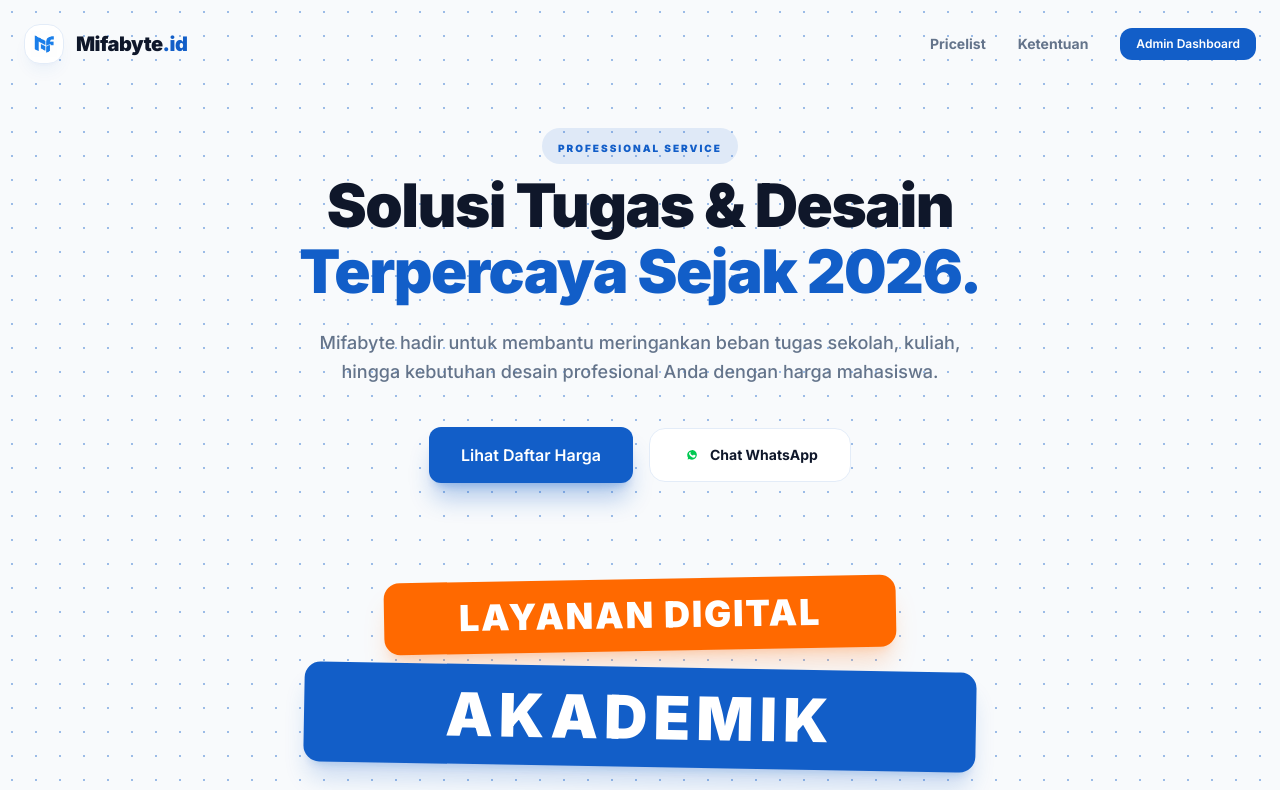
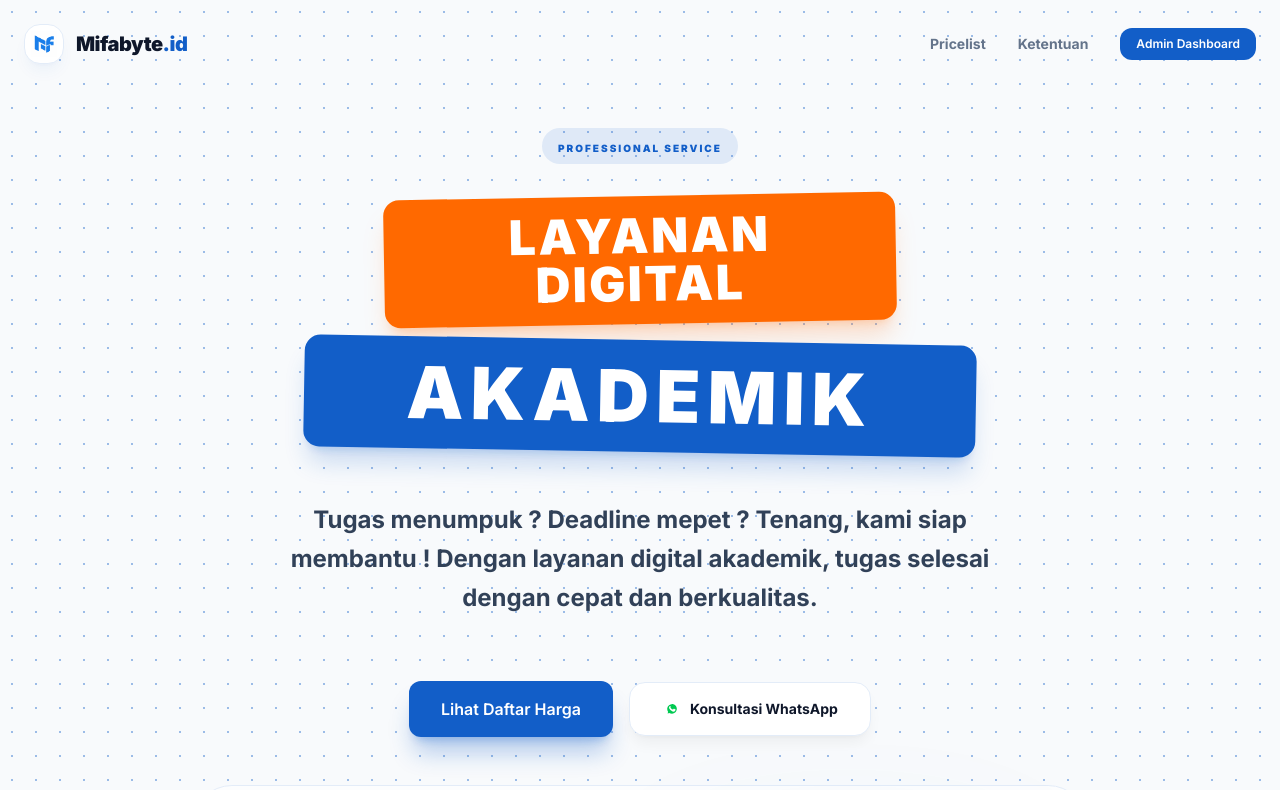
Before and after one commit to MakdumIbrohim/mifabye-finance, a Next.js app: page / in a window 1280 px wide. Shown: the top 790 px of the page. Built offline with nearby package versions, Linux system fonts and the light colour scheme.

Commit message:
feat: redesign hero section with enhanced typography and integrated CTA buttons

```diff
--- a/app/page.tsx
+++ b/app/page.tsx
@@ -118,42 +118,33 @@ export default function LandingPage() {
       </nav>
 
       <main className="relative pt-32 pb-20 px-6">
-        {/* Hero Section */}
-        <section className="max-w-4xl mx-auto text-center mb-24 space-y-6 animate-fade-in">
-          <div className="inline-block px-4 py-1.5 bg-primary/10 rounded-full mb-2">
-            <span className="text-[10px] font-black text-primary uppercase tracking-[0.2em]">Professional Service</span>
-          </div>
-          <h2 className="text-5xl md:text-6xl font-black text-foreground tracking-tight leading-[1.1]">
-            Solusi Tugas & Desain <br />
-            <span className="text-primary">Terpercaya Sejak 2026.</span>
-          </h2>
-          <p className="text-lg text-text-muted max-w-2xl mx-auto leading-relaxed font-medium">
-            Mifabyte hadir untuk membantu meringankan beban tugas sekolah, kuliah, hingga kebutuhan desain profesional Anda dengan harga mahasiswa.
-          </p>
-          <div className="flex flex-wrap items-center justify-center gap-4 pt-4">
-            <a href="#harga" className="btn-primary !px-8 !py-4 shadow-xl shadow-primary/30">Lihat Daftar Harga</a>
-            <a href="https://wa.me/6285854894312" target="_blank" className="px-8 py-4 bg-white border border-border rounded-2xl font-bold text-sm hover:bg-bg-subtle transition-all flex items-center gap-2">
-              <svg className="w-5 h-5 text-green-500" fill="currentColor" viewBox="0 0 24 24"><path d="M12.031 6.172c-3.181 0-5.767 2.586-5.768 5.766-.001 1.298.38 2.27 1.025 3.312l-.539 2.022 2.067-.541c.937.51 1.999.851 3.215.851 3.181 0 5.765-2.586 5.766-5.764 0-3.18-2.585-5.766-5.766-5.766zm3.365 8.163c-.146.411-.851.764-1.171.815-.296.046-.677.068-1.097-.066-.248-.079-.564-.187-.978-.358-1.766-.729-2.906-2.529-2.994-2.646-.088-.117-.717-.953-.717-1.816 0-.862.453-1.287.614-1.463.161-.176.351-.22.468-.22.117 0 .234.001.336.005.109.004.255-.041.4.307.146.351.5.1.5.219 0 .118-.117.219-.219.336-.102.117-.215.263-.307.351-.102.102-.208.214-.088.423.119.208.53.873 1.139 1.414.783.695 1.442.911 1.646 1.015.205.103.322.088.439-.044.117-.132.5-.585.634-.783.134-.197.268-.166.453-.098.185.068 1.171.552 1.371.65.201.098.334.146.383.23.051.083.051.482-.095.893z"/></svg>
-              Chat WhatsApp
-            </a>
-          </div>
-        </section>
-
-        {/* Information Section - Digital Academic Service */}
-        <section className="max-w-4xl mx-auto mb-32 animate-fade-in" style={{ animationDelay: "0.2s" }}>
+        {/* New Hero Section - Digital Academic Service */}
+        <section className="max-w-4xl mx-auto mb-32 animate-fade-in">
           <div className="flex flex-col items-center gap-4 mb-12">
-            <div className="bg-orange-500 text-white px-10 py-4 rounded-2xl font-black text-3xl md:text-4xl tracking-wider shadow-xl shadow-orange-500/20 transform -rotate-1 w-full max-w-lg text-center">
+            <div className="inline-block px-4 py-1.5 bg-primary/10 rounded-full mb-4">
+              <span className="text-[10px] font-black text-primary uppercase tracking-[0.2em]">Professional Service</span>
+            </div>
+            <div className="bg-orange-500 text-white px-10 py-4 rounded-2xl font-black text-3xl md:text-5xl tracking-wider shadow-xl shadow-orange-500/20 transform -rotate-1 w-full max-w-lg text-center">
               LAYANAN DIGITAL
             </div>
-            <div className="bg-primary text-white px-10 py-5 rounded-2xl font-black text-4xl md:text-6xl tracking-widest shadow-xl shadow-primary/20 transform rotate-1 w-full max-w-2xl text-center">
+            <div className="bg-primary text-white px-10 py-5 rounded-2xl font-black text-4xl md:text-7xl tracking-widest shadow-xl shadow-primary/20 transform rotate-1 w-full max-w-2xl text-center">
               AKADEMIK
             </div>
           </div>
 
           <div className="text-center space-y-12">
-            <p className="text-lg md:text-xl font-bold text-slate-700 leading-relaxed max-w-3xl mx-auto">
+            <p className="text-lg md:text-2xl font-bold text-slate-700 leading-relaxed max-w-3xl mx-auto">
               Tugas menumpuk ? Deadline mepet ? Tenang, kami siap membantu ! Dengan layanan digital akademik, tugas selesai dengan cepat dan berkualitas.
             </p>
+
+            {/* CTA Buttons integrated into Hero */}
+            <div className="flex flex-wrap items-center justify-center gap-4 pt-4">
+              <a href="#harga" className="btn-primary !px-8 !py-4 shadow-xl shadow-primary/30 text-base">Lihat Daftar Harga</a>
+              <a href="https://wa.me/6285854894312" target="_blank" className="px-8 py-4 bg-white border border-border rounded-2xl font-bold text-sm hover:bg-bg-subtle transition-all flex items-center gap-2 shadow-lg shadow-black/5">
+                <svg className="w-5 h-5 text-green-500" fill="currentColor" viewBox="0 0 24 24"><path d="M12.031 6.172c-3.181 0-5.767 2.586-5.768 5.766-.001 1.298.38 2.27 1.025 3.312l-.539 2.022 2.067-.541c.937.51 1.999.851 3.215.851 3.181 0 5.765-2.586 5.766-5.764 0-3.18-2.585-5.766-5.766-5.766zm3.365 8.163c-.146.411-.851.764-1.171.815-.296.046-.677.068-1.097-.066-.248-.079-.564-.187-.978-.358-1.766-.729-2.906-2.529-2.994-2.646-.088-.117-.717-.953-.717-1.816 0-.862.453-1.287.614-1.463.161-.176.351-.22.468-.22.117 0 .234.001.336.005.109.004.255-.041.4.307.146.351.5.1.5.219 0 .118-.117.219-.219.336-.102.117-.215.263-.307.351-.102.102-.208.214-.088.423.119.208.53.873 1.139 1.414.783.695 1.442.911 1.646 1.015.205.103.322.088.439-.044.117-.132.5-.585.634-.783.134-.197.268-.166.453-.098.185.068 1.171.552 1.371.65.201.098.334.146.383.23.051.083.051.482-.095.893z"/></svg>
+                Konsultasi WhatsApp
+              </a>
+            </div>
 
             <div className="grid grid-cols-1 md:grid-cols-2 gap-8 items-center bg-white/50 backdrop-blur-sm p-8 md:p-12 rounded-[2.5rem] border border-border shadow-2xl shadow-primary/5">
               <div className="space-y-8">
@@ -182,10 +173,10 @@ export default function LandingPage() {
 
               <div className="hidden md:block relative">
                 <div className="absolute inset-0 bg-primary/10 rounded-full blur-3xl animate-pulse" />
-                <div className="relative subtle-card p-4 rotate-3 hover:rotate-0 transition-transform duration-500 bg-slate-900 border-none">
+                <div className="relative subtle-card p-4 rotate-3 hover:rotate-0 transition-transform duration-500 bg-slate-900 border-none shadow-2xl shadow-primary/20">
                   <div className="aspect-video rounded-xl bg-slate-800 overflow-hidden flex items-center justify-center p-8">
                     <div className="text-center space-y-4">
-                      <div className="w-16 h-16 bg-white rounded-full mx-auto flex items-center justify-center p-3">
+                      <div className="w-16 h-16 bg-white rounded-full mx-auto flex items-center justify-center p-3 shadow-xl">
                          <img src="/assets/mifabyte.png" alt="Mifa" className="w-full h-full object-contain" />
                       </div>
                       <p className="text-xs font-black text-white/40 tracking-[0.4em] uppercase">Mifabyteid</p>
```
